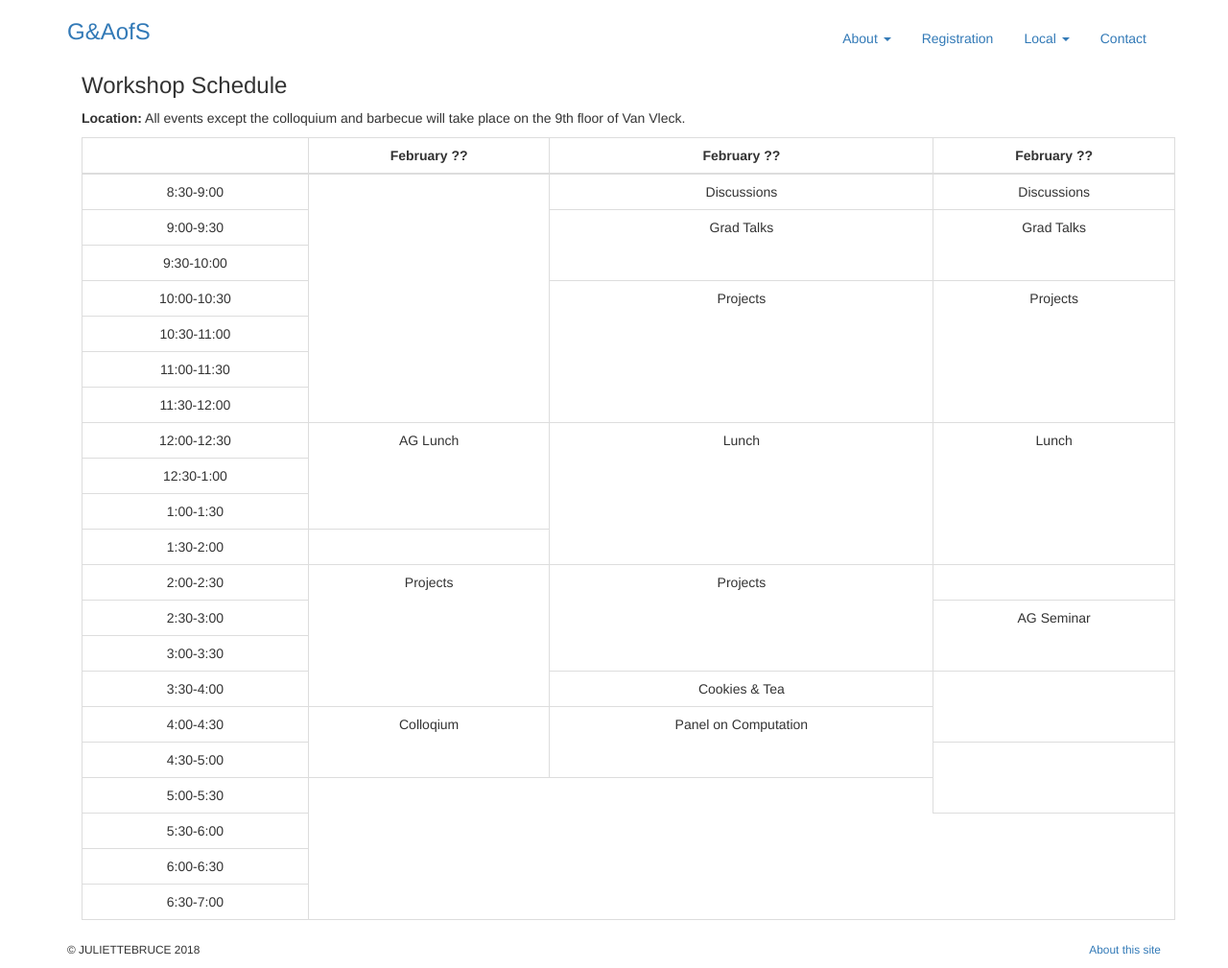
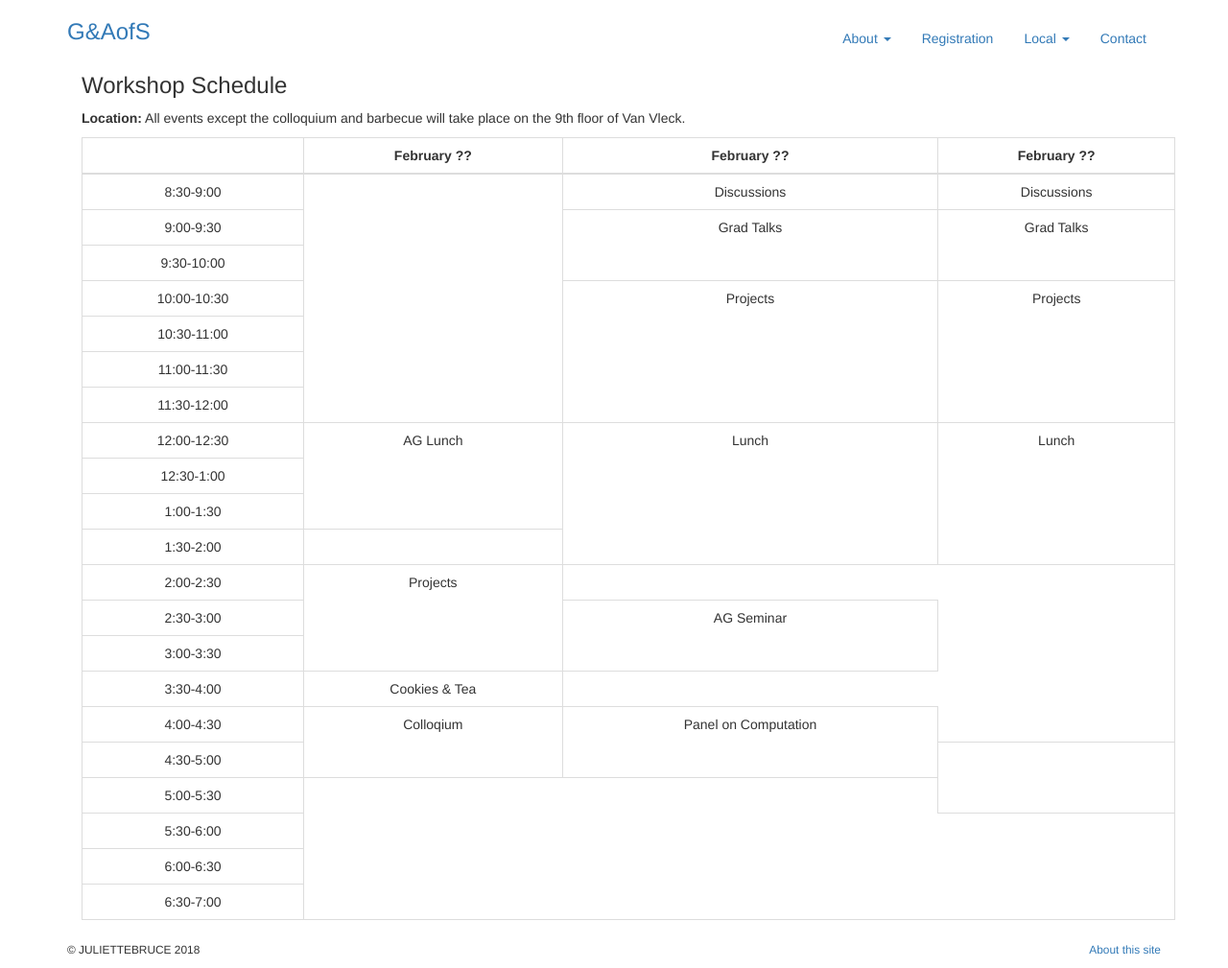
Before and after one commit to julietteBruce/geometry-arithmetic-surfaces, a Jekyll site: the page built from schedule/index.html, in a window 1280 px wide. Shown: the whole page at 96% size. Built offline with Jekyll 4.4.1, drawn with Linux system fonts in a browser that asks for light colours; nearby versions of some CDN libraries; library files that are not in the unit come from our copies.

Commit message:
Updated Schedule

```diff
--- a/schedule/index.html
+++ b/schedule/index.html
@@ -63,7 +63,6 @@ description: G&AoS Schedule
       </tr>
       <tr class="text-center">
       	<td>2:00-2:30</td>
-        <td rowspan="4" class="text-center">Projects</td>
         <td rowspan="3">Projects</td>
       </tr>
       <tr>
```
